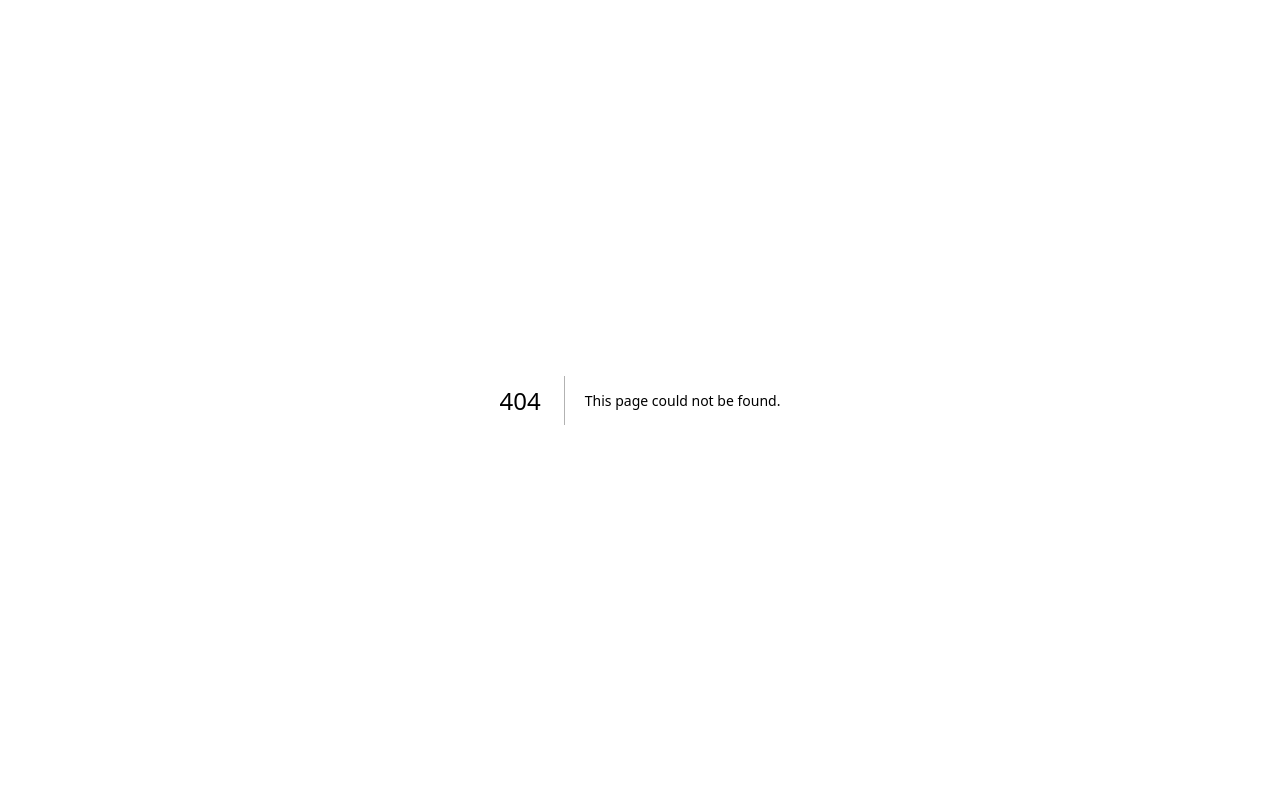
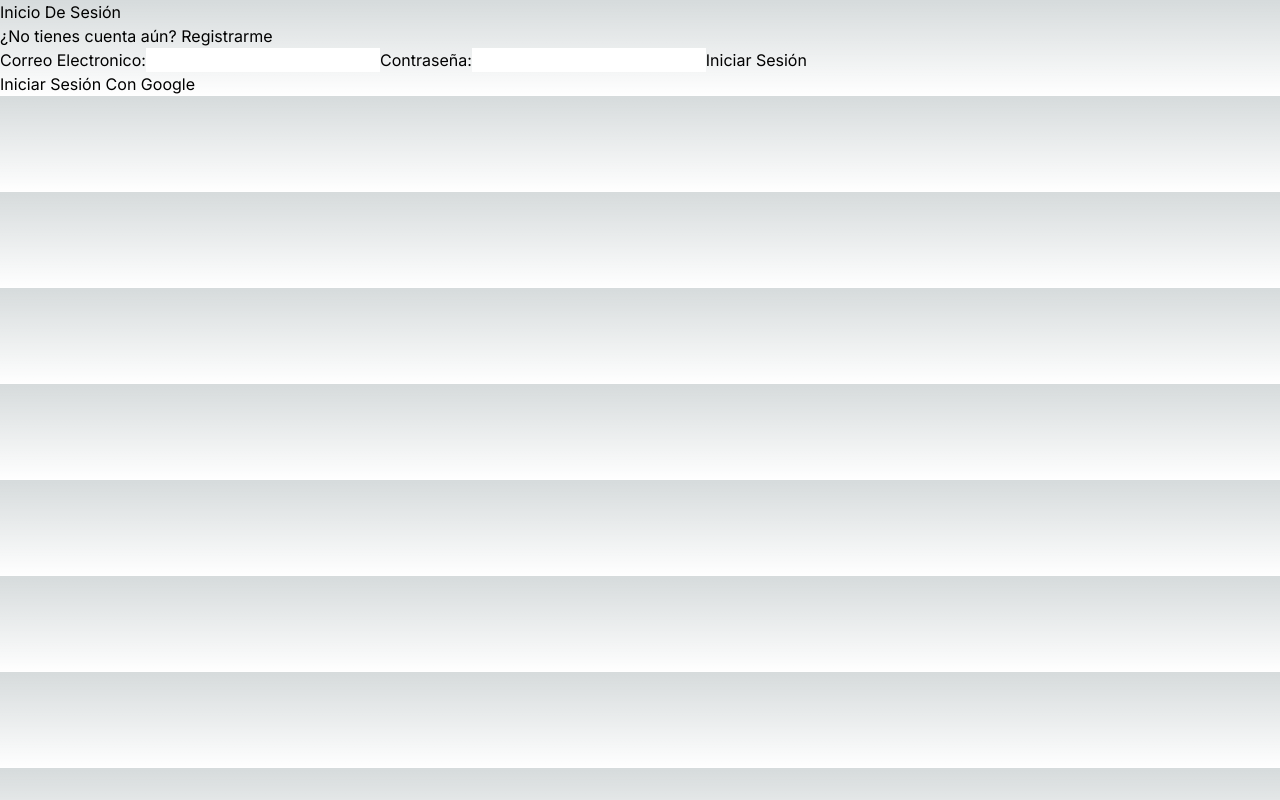
Before and after one commit to Grivarol69/descubriendoJuntxs, a Next.js app in the folder client/: page /pages/login in a window 1280 px wide. Before the commit this address had no page. Built offline with nearby package versions, Linux system fonts and the light colour scheme.

Commit message:
Sign In & Sign Up

```diff
--- /dev/null
+++ b/client/app/pages/login/page.tsx
@@ -0,0 +1,21 @@
+'use client'
+import { useState } from "react";
+import SignUpPage from "../signup/page";
+import SignInPage from "../signin/page";
+
+const AuthPage = () => {
+    const [isSignUp, setIsSignUp] = useState(false);
+
+    return (
+        <div>
+            {isSignUp ? <SignUpPage /> : <SignInPage />}
+            {/* {isSignUp ? (
+                <p>¿Ya tienes una cuenta? <button onClick={() => setIsSignUp(false)}>Inicia sesión</button></p>
+            ) : (
+                <p>¿No tienes cuenta aún? <button onClick={() => setIsSignUp(true)}>Registrarme</button></p>
+            )} */}
+        </div>
+    );
+}
+
+export default AuthPage;
--- /dev/null
+++ b/client/app/pages/signin/page.tsx
@@ -0,0 +1,37 @@
+'use client'
+import Link from "next/link";
+import { FormEvent, useState } from "react";
+
+const SignInPage = () => {
+    const [email, setEmail] = useState('');
+    const [password, setPassword] = useState('');
+
+    const handleSubmit = (e: FormEvent) => {
+        e.preventDefault();
+        // Handle form submission here
+    };
+
+
+    return (
+        <div>
+        <h1>Inicio De Sesión</h1>
+        <p> ¿No tienes cuenta aún? <Link href="/pages/signup"> Registrarme </Link></p>
+        <form onSubmit={handleSubmit}>
+                <label>
+                    Correo Electronico:
+                    <input type="text" value={email} onChange={(e) => setEmail(e.target.value)}/>
+                </label>
+                <label>
+                    Contraseña:
+                    <input type="password" value={password} onChange={(e) => setPassword(e.target.value)} />
+                </label>
+                <button type="submit"> Iniciar Sesión </button>
+                <div>
+                    <button>Iniciar Sesión Con Google</button>
+                </div>
+            </form>
+        </div>
+    );
+}
+
+export default SignInPage;
--- /dev/null
+++ b/client/app/pages/signup/page.tsx
@@ -0,0 +1,42 @@
+'use client';
+import { FormEvent, useState } from "react";
+import Link from "next/link";
+
+const SignUpPage = () => {
+    const [name, setName] = useState('');
+    const [email, setEmail] = useState('');
+    const [password, setPassword] = useState('');
+
+    const handleSubmit = (e: FormEvent) => {
+        e.preventDefault();
+        // Handle form submission here
+    };
+
+    return (
+        <div>
+           <h1>Registro</h1>
+            <p> ¿Ya tienes una cuenta? <Link href="/pages/signin"> Inicia sesión </Link></p>
+
+        <form onSubmit={handleSubmit}>
+            <label >
+                Nombre Completo:
+                <input type="text" value={name} onChange={(e) => setName(e.target.value)}/>
+            </label>
+            <label>
+                Correo Electronico:
+                <input type="text" value={email} onChange={(e) => setEmail(e.target.value)}/>
+            </label>
+            <label>
+                Contraseña:
+                <input type="password" value={password} onChange={(e) => setPassword(e.target.value)} />
+            </label>
+            <button type="submit">Registrarse</button>
+            <div>
+                <button> Registrarse Con Google </button>
+            </div>
+        </form>
+        </div>
+    )
+}
+
+export default SignUpPage;
```
Also changed, not shown: client/app/pages/page.tsx (renamed from client/app/page.tsx).
